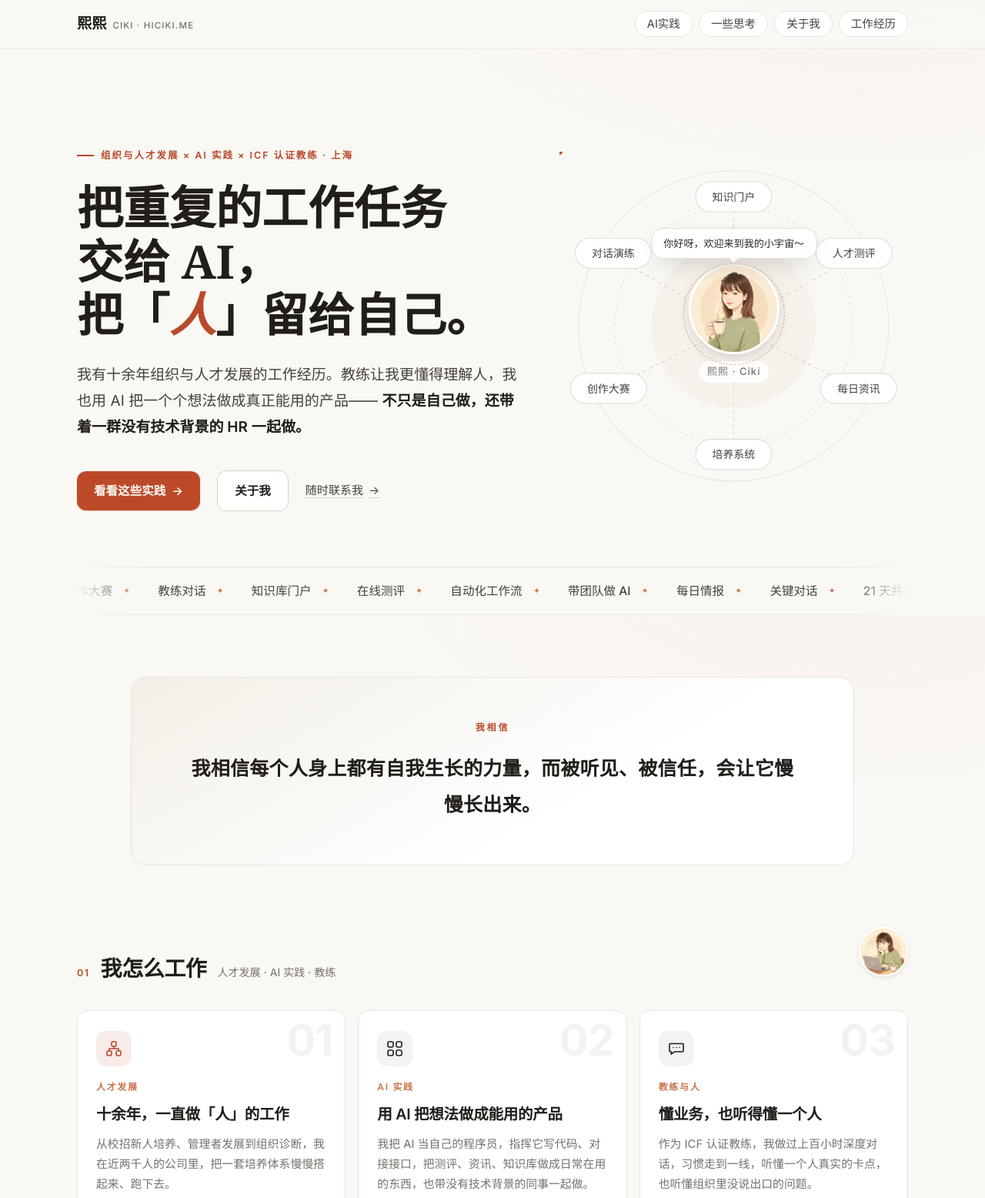
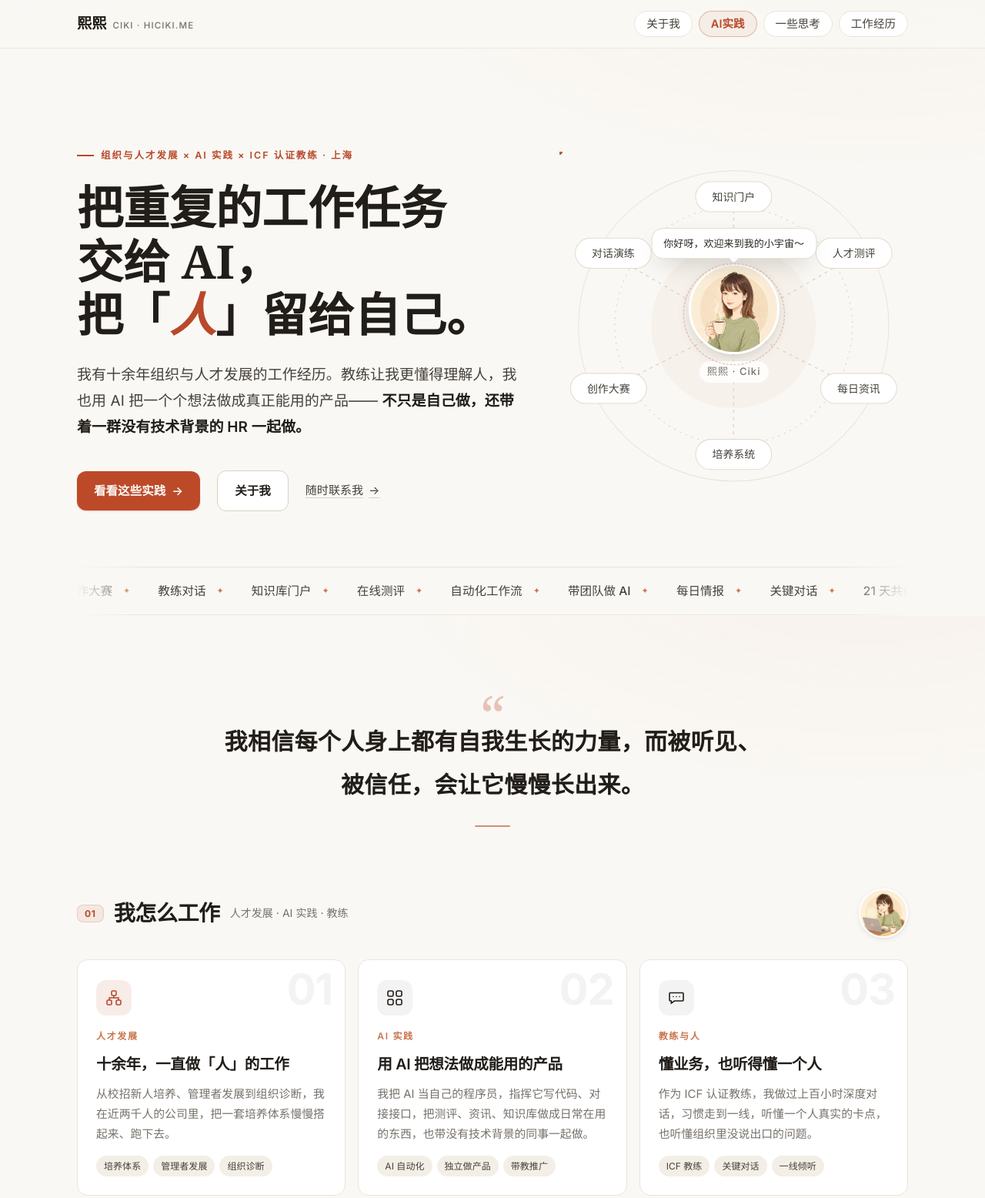
Before and after one commit to hiciki-1029/hiciki-1029.github.io, an Astro site: page / in a window 1280 px wide. Shown: the top 1556 px of the page at 77% size. Built offline with nearby package versions, Linux system fonts and the light colour scheme; Astro itself is replaced by a stand-in of ours.

Commit message:
视觉打磨：我相信改为无框编辑感引语(去重复标签/空卡片)；导航按 关于我→AI实践→一些思考→工作经历 重排并把AI实践设为陶土重点态；章节序号改小标签

```diff
--- a/src/components/Header.astro
+++ b/src/components/Header.astro
@@ -1,9 +1,9 @@
 ---
 const path = Astro.url.pathname;
 const nav = [
-  { href: "/systems/", label: "AI实践" },
+  { href: "/about/", label: "关于我" },
+  { href: "/systems/", label: "AI实践", key: true },
   { href: "/writing/", label: "一些思考" },
-  { href: "/about/", label: "关于我" },
   { href: "/resume/", label: "工作经历" },
 ];
 const isActive = (href: string) =>
@@ -18,7 +18,11 @@
     <nav class="site-nav" aria-label="主导航">
       {
         nav.map((n) => (
-          <a href={n.href} aria-current={isActive(n.href) ? "page" : undefined}>
+          <a
+            href={n.href}
+            class={n.key ? "nav-key" : undefined}
+            aria-current={isActive(n.href) ? "page" : undefined}
+          >
             {n.label}
           </a>
         ))
--- a/src/pages/index.astro
+++ b/src/pages/index.astro
@@ -77,10 +77,9 @@
 
   <div class="wrap"><Marquee /></div>
 
-  <!-- 2 · 我相信（一句话） -->
-  <section class="wrap section reveal">
+  <!-- 2 · 我相信（一句信念） -->
+  <section class="wrap belief-sec reveal">
     <div class="belief-one">
-      <span class="b1-k">我相信</span>
       <p class="belief-line">我相信每个人身上都有自我生长的力量，而被听见、被信任，会让它慢慢长出来。</p>
     </div>
   </section>
--- a/src/styles/global.css
+++ b/src/styles/global.css
@@ -115,6 +115,17 @@
   color: #fbf9f5; background: var(--ink); border-color: var(--ink);
   box-shadow: 0 1px 3px rgba(33,29,25,.22);
 }
+/* 重点入口：最具差异化的 AI 实践，用陶土色轻描边常驻提示 */
+.site-nav a.nav-key {
+  color: var(--ochre); font-weight: 600;
+  border-color: color-mix(in srgb, var(--ochre) 34%, transparent);
+  background: rgba(184, 73, 42, 0.06);
+}
+.site-nav a.nav-key:hover { color: var(--ochre); border-color: var(--ochre); background: rgba(184, 73, 42, 0.10); }
+.site-nav a.nav-key[aria-current="page"] {
+  color: #fbf9f5; background: var(--ochre); border-color: var(--ochre);
+  box-shadow: 0 1px 3px rgba(184,73,42,.28);
+}
 
 /* ---------- Hero ---------- */
 .hero { padding: clamp(66px, 11vw, 120px) 0 clamp(40px, 6vw, 64px); }
@@ -153,10 +164,14 @@
 
 /* ---------- Section ---------- */
 .section { padding: clamp(50px, 7vw, 80px) 0 0; }
-.sec-head { display: flex; align-items: baseline; gap: 14px; margin-bottom: 28px; flex-wrap: wrap; }
+.sec-head { display: flex; align-items: center; gap: 13px; margin-bottom: 28px; flex-wrap: wrap; }
 .sec-head h2 { margin: 0; font-size: clamp(22px, 3vw, 28px); letter-spacing: -0.015em; font-weight: 600; }
 .sec-head .hint { font-size: 14px; color: var(--muted); }
-.sec-index { font-family: var(--sans); font-size: 12.5px; color: var(--ochre); letter-spacing: 0.12em; font-weight: 600; }
+.sec-index {
+  font-family: var(--sans); font-size: 12px; color: var(--ochre); letter-spacing: 0.06em; font-weight: 700;
+  background: rgba(184, 73, 42, 0.09); border: 1px solid rgba(184, 73, 42, 0.18);
+  padding: 3px 9px; border-radius: 8px; line-height: 1.3;
+}
 
 /* ---------- 三层能力 ---------- */
 .layers { display: grid; grid-template-columns: repeat(3, 1fr); gap: 16px; }
@@ -378,22 +393,26 @@
 .hero-mail .arrow { transition: transform 140ms ease; }
 .hero-mail:hover .arrow { transform: translateX(3px); }
 
-/* ---------- 我相信（一句话） ---------- */
+/* ---------- 我相信（编辑感引语，无框） ---------- */
+.belief-sec { padding-top: clamp(52px, 8vw, 92px); }
 .belief-one {
-  max-width: 940px; margin: 0 auto; text-align: center;
-  padding: clamp(30px, 4.4vw, 54px) clamp(24px, 6vw, 72px);
-  border-radius: var(--r-lg);
-  background: linear-gradient(150deg, var(--paper-2), var(--card) 64%);
-  border: 1px solid var(--line);
+  position: relative;
+  max-width: 800px; margin: 0 auto; text-align: center;
+  padding: 0 clamp(20px, 4vw, 40px);
 }
-.belief-one .b1-k {
-  display: block; font-size: 12px; letter-spacing: 0.24em; font-weight: 600;
-  color: var(--ochre); margin-bottom: 18px;
+.belief-one::before {
+  content: "\201C"; display: block; height: 40px;
+  font-family: var(--serif); font-size: 72px; line-height: 1;
+  color: var(--ochre); opacity: 0.30; margin-bottom: 4px;
 }
 .belief-one .belief-line {
   margin: 0; font-family: var(--serif); font-weight: 700;
-  font-size: clamp(19px, 2.3vw, 25px); line-height: 1.9; color: var(--ink);
+  font-size: clamp(21px, 2.7vw, 30px); line-height: 1.85; color: var(--ink);
   letter-spacing: 0.01em;
+}
+.belief-one::after {
+  content: ""; display: block; width: 46px; height: 2px; border-radius: 2px;
+  background: var(--ochre); opacity: 0.6; margin: 26px auto 0;
 }
 
 /* 章节标题旁的卡通小印章 */
```
